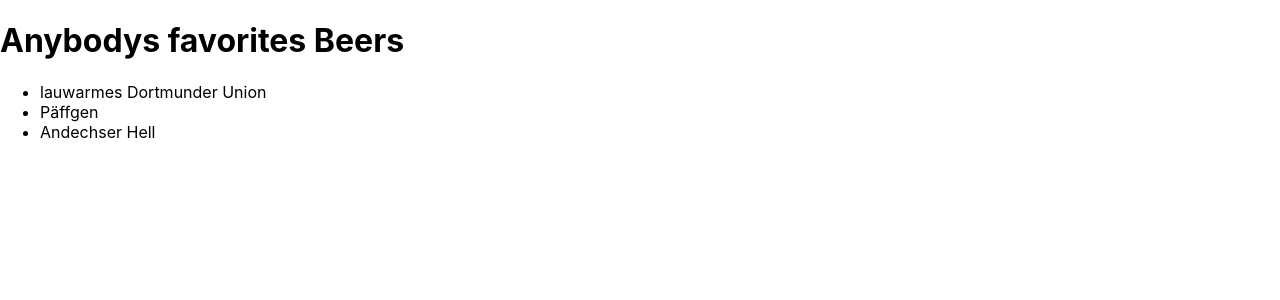
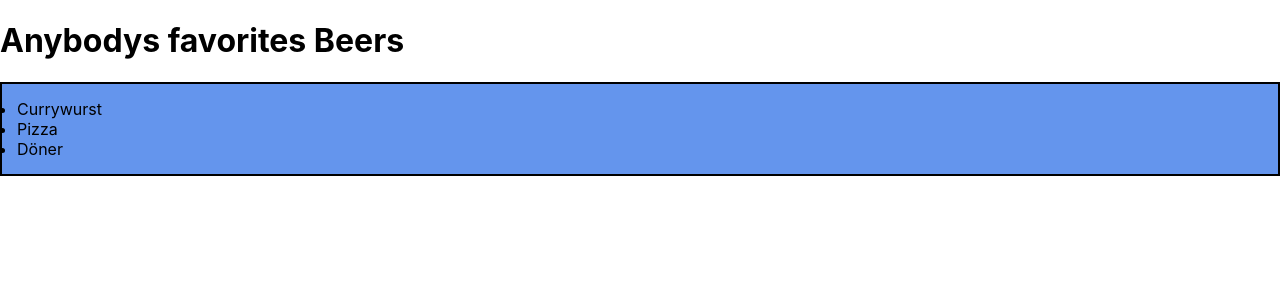
Before and after one commit to tomtaenzer/react-intro-week6, a React (Create React App) app: page / in a window 1280 px wide. Shown: the top 300 px of the page. Built offline with nearby package versions, Linux system fonts and the light colour scheme.

Commit message:
Add List.css

```diff
--- a/src/App.js
+++ b/src/App.js
@@ -2,14 +2,16 @@ import React from 'react';
 import Header from "./components/Header";
 import List from "./components/List";
 
+const beers = ["lauwarmes Dortmunder Union", "Päffgen", "Andechser Hell"];
 
+const fastFood = ["Currywurst", "Pizza", "Döner"];
 
 
 function App() {
   return (
     <div className="App">
-      <Header></Header>
-      <List></List>
+      <Header />
+      <List items={fastFood} />
     </div>
   );
 }
--- /dev/null
+++ b/src/components/List.css
@@ -0,0 +1,5 @@
+.List{
+    padding: 15px;
+    border: 2px solid black;
+    background-color: cornflowerblue;
+}
--- a/src/components/List.js
+++ b/src/components/List.js
@@ -1,13 +1,14 @@
 import React from "react";
 import ListItem from "./ListItem";
+import "./List.css"
 
-const beers = ["lauwarmes Dortmunder Union", "Päffgen", "Andechser Hell"];
 
-export default function List(){
+export default function List(props){
     return (
-        <ul>
-            {beers.map((beer) => <ListItem key={beer} itemName={beer} />
-            )}
+        <ul className="List">
+            {props.items.map((item) => {
+             return <ListItem key={item} itemName={item}/>
+            })}
         </ul>
     )
 }
```
